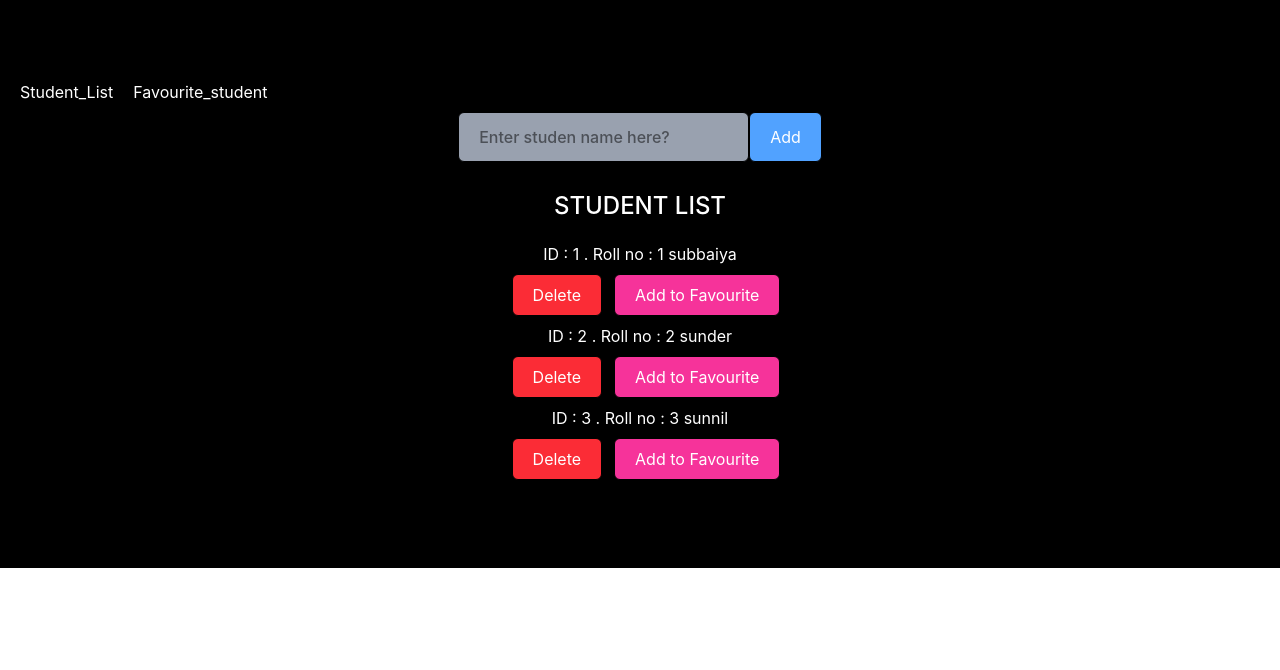
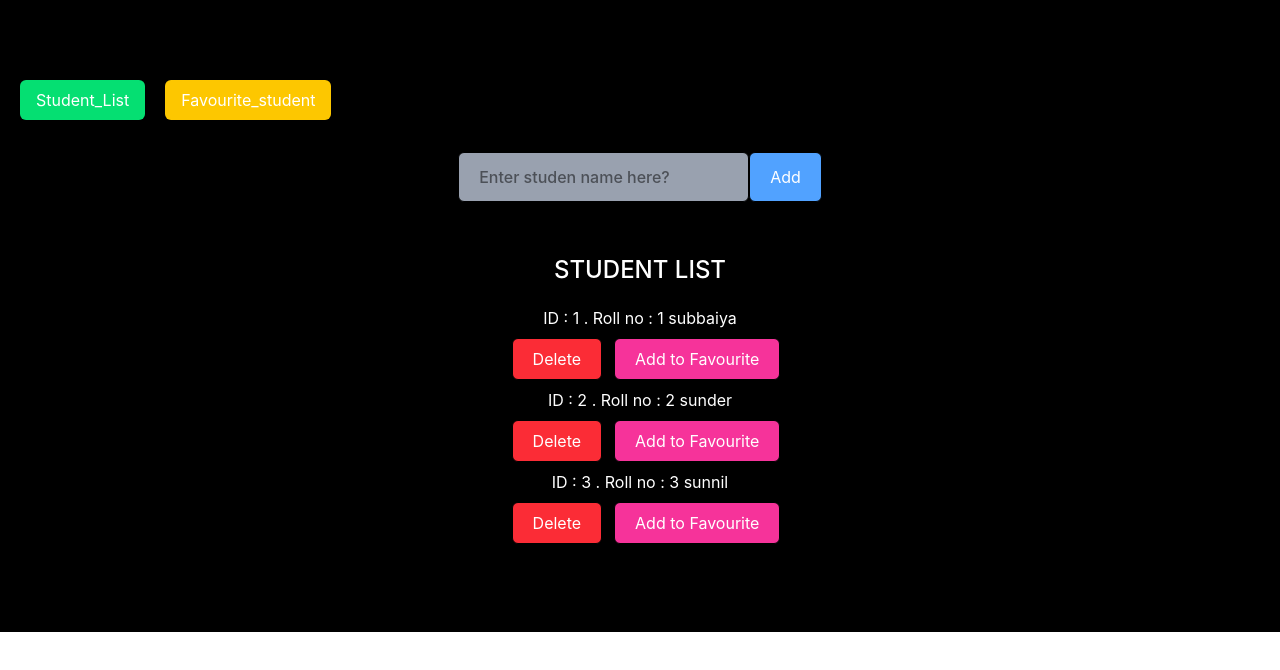
Before and after one commit to subbaiyanarayanan306-cmd/Student_List-React-, a React (Vite) app: page / in a window 1280 px wide. Shown: the top 670 px of the page. Built offline with nearby package versions, Linux system fonts and the light colour scheme.

Commit message:
Changesss

```diff
--- a/src/App.jsx
+++ b/src/App.jsx
@@ -31,8 +31,8 @@ function App() {
       <div className="bg-black text-white px-5 py-20 text-center flex-wrap">
       <BrowserRouter>
         <nav className="flex gap-5 text-center">
-          <Link className="hover:underline" to="/">Student_List</Link>
-          <Link className="hover:underline" to="/favourite">Favourite_student</Link>
+          <Link className="hover:underline bg-green-400 px-4 py-2 rounded-md" to="/">Student_List</Link>
+          <Link className="hover:underline bg-yellow-400 px-4 py-2 rounded-md" to="/favourite">Favourite_student</Link>
         </nav>
         <FavouriteContext.Provider value={{ favourite, setFavourite }}>
           <StudentList.Provider value={{ list, setList }}>
--- a/src/Components/Student_List.jsx
+++ b/src/Components/Student_List.jsx
@@ -31,7 +31,7 @@ const Student_List = () => {
         <input
           value={input}
           onChange={handlechange}
-          className="border border-black px-5 py-3 my-2 rounded-md bg-gray-400 text-black font-medium "
+          className="border border-black px-5 py-3 my-8 rounded-md bg-gray-400 text-black font-medium "
           type="text"
           placeholder="Enter studen name here?"
         />
```
